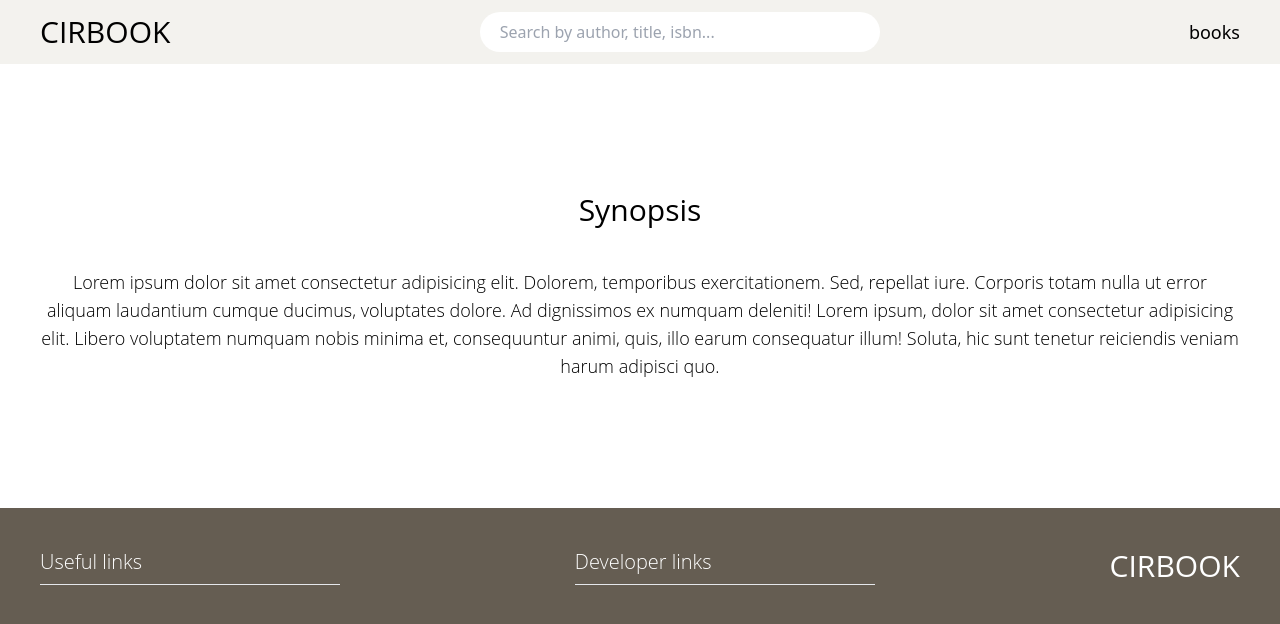
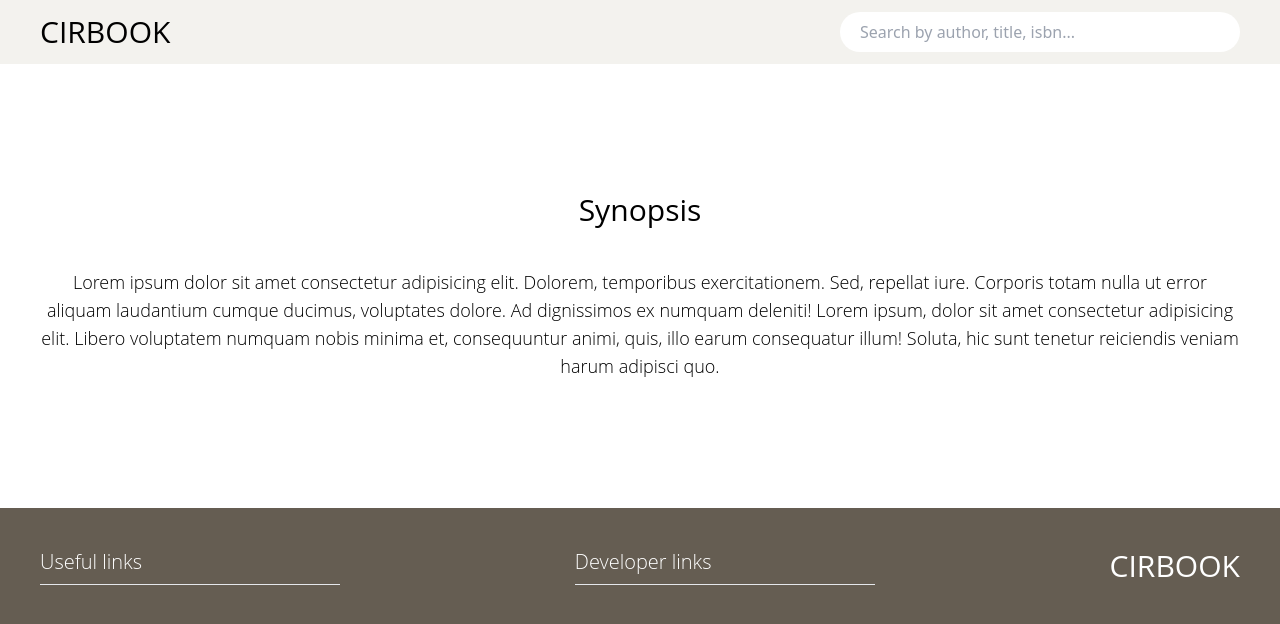
Before and after one commit to jdeferr/cirbook, a Vue app: page /book/1 in a window 1280 px wide. Shown: the top 624 px of the page. Built offline with nearby package versions, Linux system fonts and the light colour scheme; no server answers; a web font is replaced by a local one.

Commit message:
fix: change path home to /

```diff
--- a/src/components/Organisms/HeaderOrganism.vue
+++ b/src/components/Organisms/HeaderOrganism.vue
@@ -8,9 +8,8 @@ const router = useRouter()
 const bookStore = useBookStore()
 
 const onKeyPressed = ($event: any) => {
-  // if ($event === '')
   bookStore.setQuery($event)
-  router.push({ path: '/home', query: { search: $event } })
+  router.push({ path: '/', query: { search: $event } })
 }
 
 const onClickLogo = () => {
@@ -32,11 +31,6 @@ const onClickLogo = () => {
           @on-key-pressed="onKeyPressed"
         />
       </div>
-      <div>
-        <ul class="flex gap-x-5 text-lg font-light">
-          <li>books</li>
-        </ul>
-      </div>
     </div>
   </header>
 </template>
```
